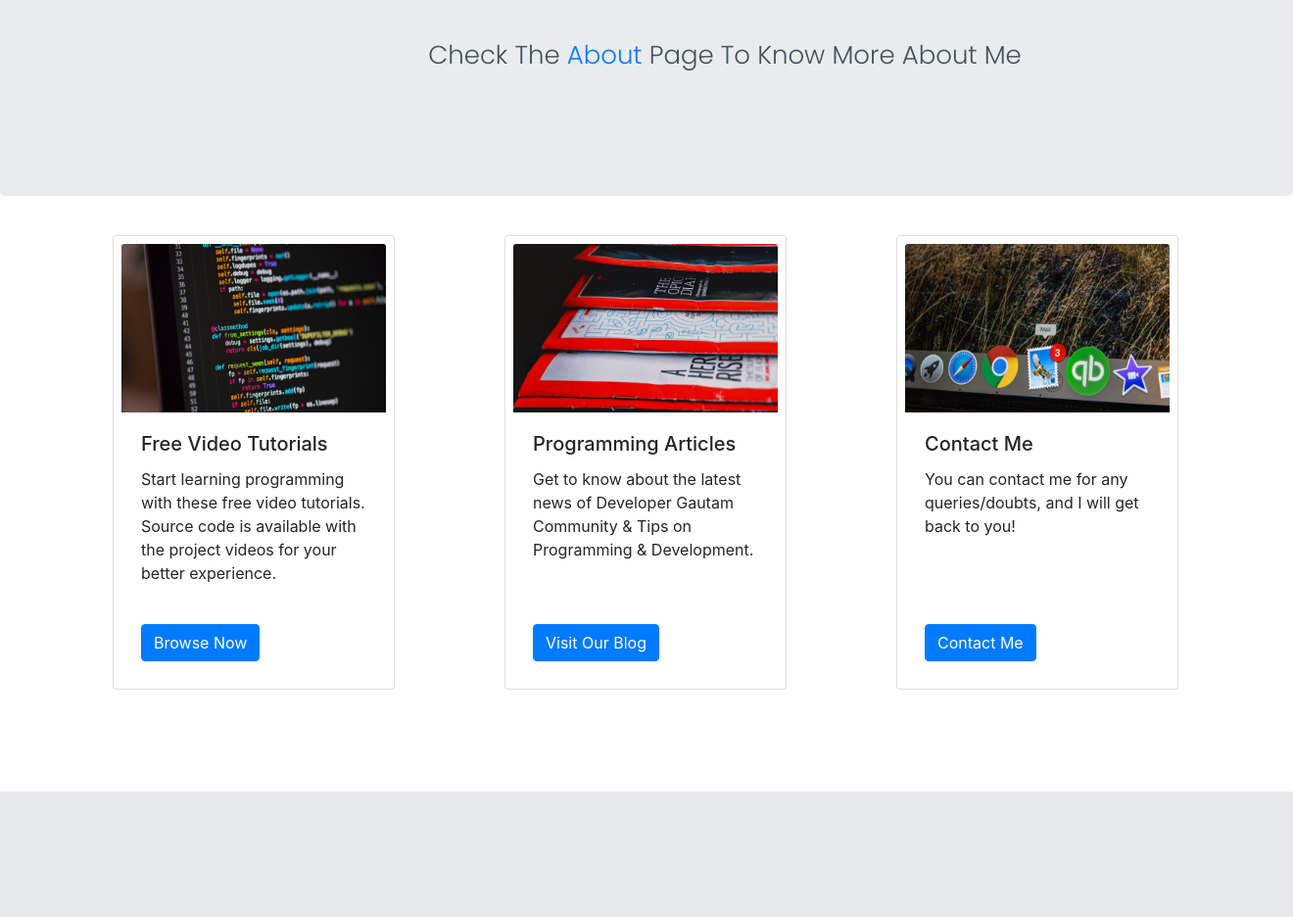
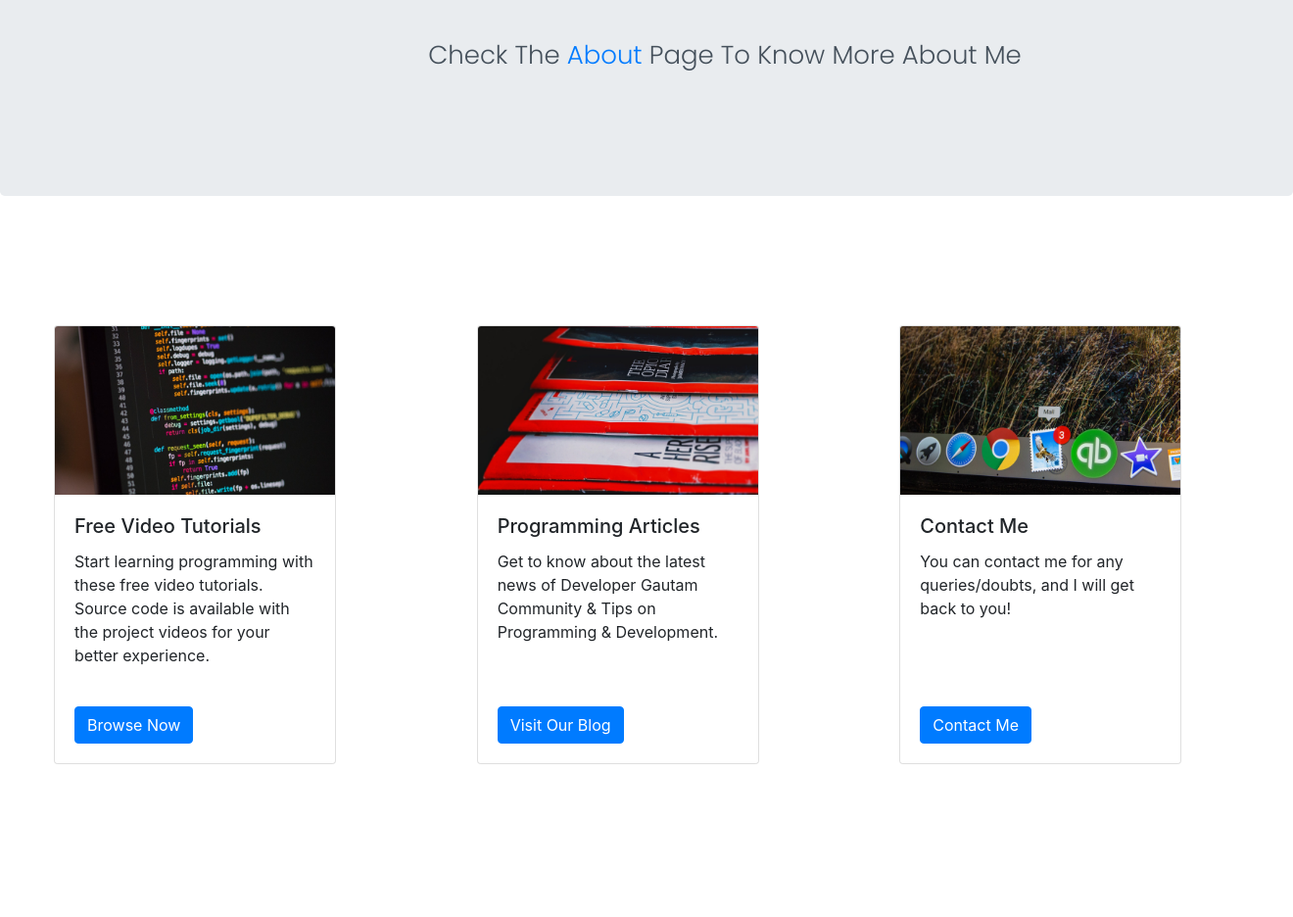
Before and after one commit to developergautam07/developergautam-web, a Django app: page / in a window 1320 px wide. Shown: the part 969-1905 px from the top of the page at 98% size. Before the commit the page ends 1777 px from the top, so only its background shows below. Run offline with Django 3.2, Linux system fonts and the light colour scheme; some libraries are stand-ins or nearby versions.

Commit message:
Add files via upload
fixed scroll

```diff
--- a/templates/base.html
+++ b/templates/base.html
@@ -4,11 +4,11 @@
 <head>
     <!-- Required meta tags -->
     <meta charset="utf-8">
-    <meta name="viewport" content="width=device-width, initial-scale=1, shrink-to-fit=no">
+    <meta name="viewport" content="width=device-width, initial-scale=1.0, shrink-to-fit=no">
     <meta name="description" content="Welcome to the portfolio of Developer Gautam Sharma. Check my all Skills, Education Status and Project Experience.">
     <meta name="keywords" content="Developer Gautam,Gautam Sharma,">
     <meta name="author" content="Gautam Sharma">
-	<meta name="google-site-verification" content="S6LeDXCnl2VBaPSL7WLLg8NuY_pehM5UV0hIkKqTp3A"/>
+	<meta name="google-site-verification" content="qmUxA0IT3lSQayEYqXP1xC0GlWvQJUkAZnKPCZBUhUU" />
 
     <!-- Favicons -->
     <link href="static/img/logo.jpg" rel="icon">
--- a/templates/home.html
+++ b/templates/home.html
@@ -53,13 +53,15 @@
 </div>
 <!-- ======= Hero Section ======= -->
 
-<main id="main">
+<!-- <main id="main"> -->
     <!-- ===== Cards Section ===== -->
-    <div class="row" style="width:1200px; margin-left:100px;">
+    <section>
+        <div class="row" style="margin-left:40px;">
             <!-- Free Video Tuts -->
             <div class="col-md-4">
-            <div class="card my-2 p-2 align-items-center" style="width: 18rem;  margin-top: 40px;">
-            <img src="{% static 'img/tuts.jpg' %}" class="card-img-top" alt="Tutorials" height="171.59" width="500">
+                <div class="card" style="width: 18rem;  margin-top: 40px;">
+                    <img src="{% static 'img/tuts.jpg' %}" class="card-img-top" alt="Tutorials" height="171.59"
+                        width="500">
                     <div class="card-body">
                         <h5 class="card-title">Free Video Tutorials</h5>
                         <p class="card-text">Start learning programming with these free video tutorials.
@@ -72,7 +74,7 @@
 
             <!-- Programming Articles -->
             <div class="col-md-4">
-            <div class="card my-2 p-2 align-items-center" style="width: 18rem;  margin-top: 40px;">
+                <div class="card" style="width: 18rem;  margin-top: 40px;">
                     <img src="{% static 'img/article.jpg' %}" class="card-img-top" alt="Article" height="171.59"
                         width="500">
                     <div class="card-body">
@@ -86,19 +88,22 @@
 
             <!-- Contact -->
             <div class="col-md-4">
-            <div class="card my-2 p-2 align-items-center" style="width: 18rem;  margin-top: 40px;">
+                <div class="card" style="width: 18rem;  margin-top: 40px;">
                     <img src="{% static 'img/contact.jpg' %}" class="card-img-top" alt="contact" height="171.59"
                         width="500">
                     <div class="card-body">
                         <h5 class="card-title">Contact Me</h5>
-                    <p class="card-text">You can contact me for any queries/doubts, and I will get back to you! <br><br><br>
+                        <p class="card-text">You can contact me for any queries/doubts, and I will get back to you!
+                            <br><br><br>
                         </p><br>
                         <a href="/contact" class="btn btn-primary">Contact Me</a>
                     </div>
                 </div>
-        </div> <!-- End Contact -->
+            </div>
+            <!-- End Contact -->
 
         </div>
+    </section>
         <br>
         <br>
         <br>
--- a/templates/projects.html
+++ b/templates/projects.html
@@ -9,7 +9,8 @@
     <p>Here are all my projects which I have made up till now.</p>
 </div>
 <br>
-<div class="row" style="width:1200px; margin-left:100px;">
+<section>
+<div class="row" style="margin-left:40px;">
     <!-- First prj -->
     <div class="col-md-4">
         <div class="card" style="width: 18rem;  margin-top: 40px;">
@@ -92,7 +93,7 @@
         </div>
     </div><!-- end 6th prj -->
 </div>
-</div>
+</section>
 <br>
 <br>
 <br>
```
Lines whose indentation alone changed are shown as unchanged.
